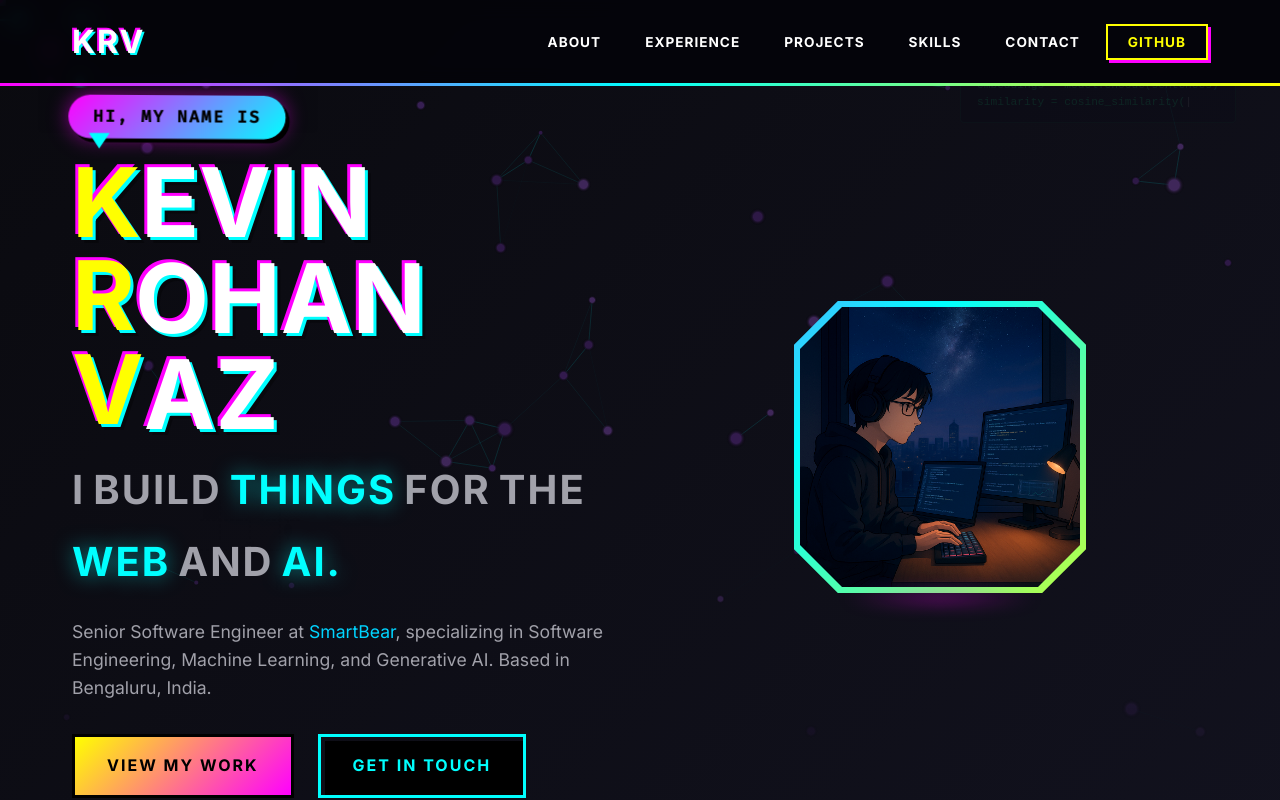
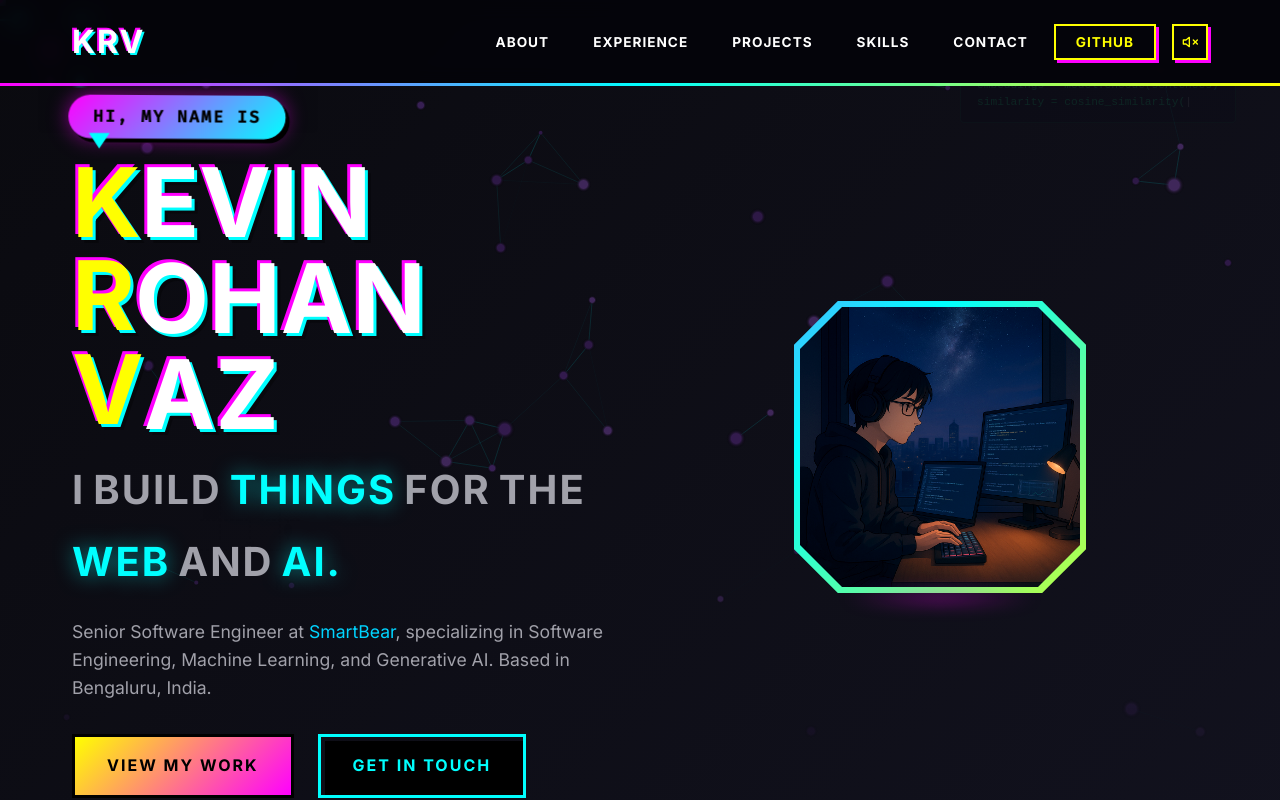
Before and after one commit to kevinrvaz/kevinrvaz.engineer, a Svelte app: page / in a window 1280 px wide. Shown: the top 800 px of the page. Built offline with nearby package versions, Linux system fonts and the light colour scheme.

Commit message:
feat: add bg music

```diff
--- a/src/components/Nav.svelte
+++ b/src/components/Nav.svelte
@@ -1,5 +1,9 @@
 <script>
+  import { onMount } from 'svelte';
+
   let isMenuOpen = false;
+  let isMusicPlaying = true;
+  let audioElement;
 
   const navItems = [
     { href: '#about', label: 'About' },
@@ -16,6 +20,38 @@
   function closeMenu() {
     isMenuOpen = false;
   }
+
+  function toggleMusic() {
+    if (isMusicPlaying) {
+      audioElement.pause();
+    } else {
+      audioElement.play();
+    }
+    isMusicPlaying = !isMusicPlaying;
+  }
+
+  onMount(() => {
+    audioElement = new Audio('/bgmusic.mp3');
+    audioElement.loop = true;
+    audioElement.volume = 0.3;
+    isMusicPlaying = false;
+
+    const startMusic = () => {
+      if (!isMusicPlaying) {
+        audioElement.play().then(() => {
+          isMusicPlaying = true;
+        });
+      }
+      document.removeEventListener('click', startMusic);
+      document.removeEventListener('keydown', startMusic);
+      document.removeEventListener('touchstart', startMusic);
+    };
+
+    // Add listeners for first user interaction
+    document.addEventListener('click', startMusic);
+    document.addEventListener('keydown', startMusic);
+    document.addEventListener('touchstart', startMusic);
+  });
 </script>
 
 <nav>
@@ -36,6 +72,23 @@
         <a href="https://github.com/kevinrvaz" target="_blank" rel="noopener noreferrer" class="github-link">
           GitHub
         </a>
+      </li>
+      <li>
+        <button class="music-toggle" on:click={toggleMusic} aria-label="Toggle music">
+          {#if isMusicPlaying}
+            <svg xmlns="http://www.w3.org/2000/svg" width="16" height="16" viewBox="0 0 24 24" fill="none" stroke="currentColor" stroke-width="2" stroke-linecap="round" stroke-linejoin="round">
+              <polygon points="11 5 6 9 2 9 2 15 6 15 11 19 11 5"></polygon>
+              <path d="M15.54 8.46a5 5 0 0 1 0 7.07"></path>
+              <path d="M19.07 4.93a10 10 0 0 1 0 14.14"></path>
+            </svg>
+          {:else}
+            <svg xmlns="http://www.w3.org/2000/svg" width="16" height="16" viewBox="0 0 24 24" fill="none" stroke="currentColor" stroke-width="2" stroke-linecap="round" stroke-linejoin="round">
+              <polygon points="11 5 6 9 2 9 2 15 6 15 11 19 11 5"></polygon>
+              <line x1="23" y1="9" x2="17" y2="15"></line>
+              <line x1="17" y1="9" x2="23" y2="15"></line>
+            </svg>
+          {/if}
+        </button>
       </li>
     </ul>
   </div>
@@ -85,6 +138,7 @@
 
   ul {
     display: flex;
+    align-items: center;
     gap: 0.5rem;
     list-style: none;
   }
@@ -144,6 +198,36 @@
     transform: translate(-3px, -3px);
     box-shadow: 6px 6px 0 #ff00ff;
     text-shadow: none !important;
+  }
+
+  .music-toggle {
+    padding: 0.5rem;
+    border: 2px solid #ffff00;
+    background: transparent;
+    color: #ffff00;
+    box-shadow: 3px 3px 0 #ff00ff;
+    cursor: pointer;
+    display: flex;
+    align-items: center;
+    justify-content: center;
+    transition: all 0.3s cubic-bezier(0.16, 1, 0.3, 1);
+  }
+
+  .music-toggle:hover {
+    background: #ffff00;
+    color: #000;
+    transform: translate(-3px, -3px);
+    box-shadow: 6px 6px 0 #ff00ff;
+  }
+
+  .music-toggle svg {
+    display: block;
+  }
+
+  li:has(.music-toggle) {
+    display: flex;
+    align-items: center;
+    margin-left: 0.5rem;
   }
 
   .menu-toggle {
```
Also changed, not shown: 2 other files (tests, documents, lock files or other folders).
